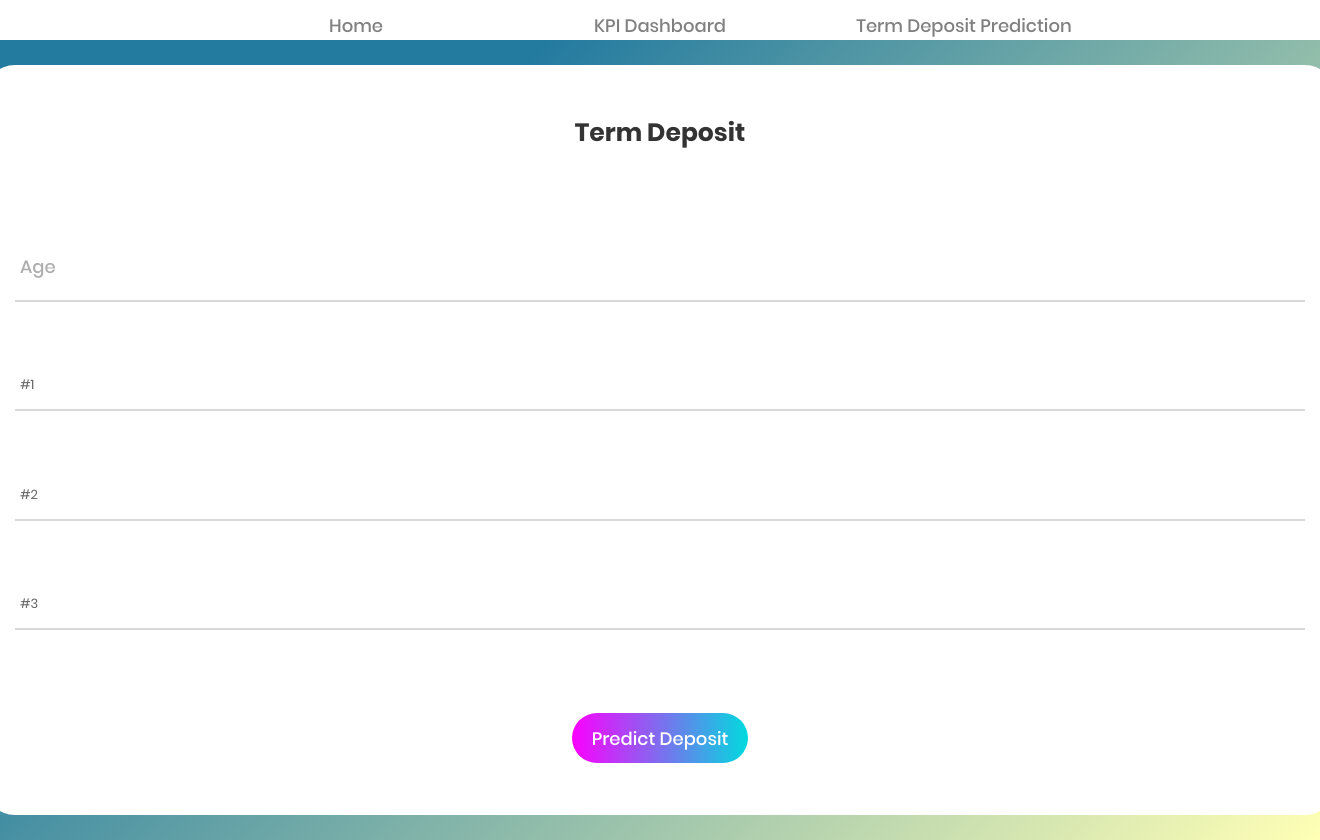
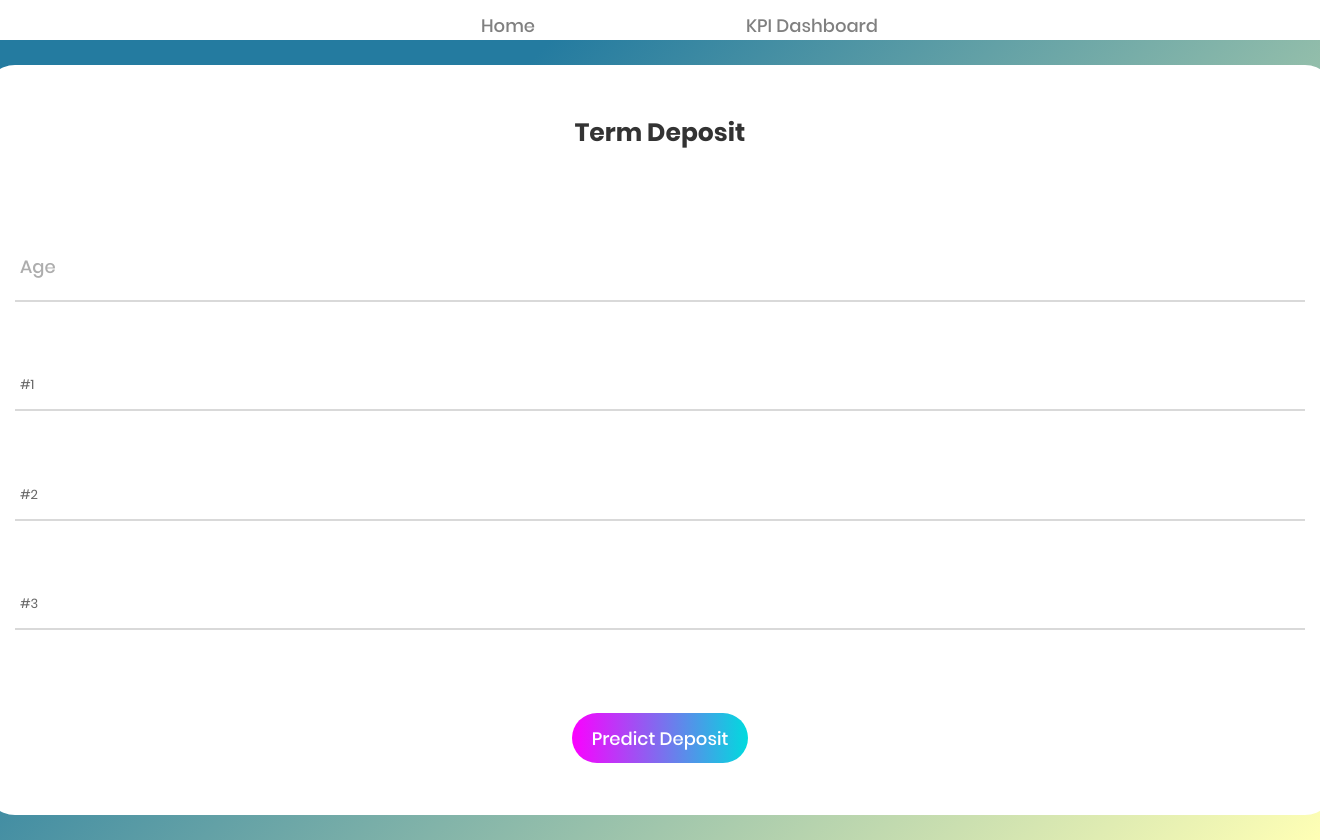
Before and after one commit to CibhiBaskar/Bank-Performance-Dashboard, a Flask app: page /predict in a window 1320 px wide. Run offline with Flask 2, Linux system fonts and the light colour scheme; some libraries are stand-ins or nearby versions.

Commit message:
Update layout.html

```diff
--- a/templates/layout.html
+++ b/templates/layout.html
@@ -34,9 +34,6 @@
                 <button id="button2">
                     <p><a class="contact200-form-btn" href="{{ url_for('dashboard') }}">KPI Dashboard</a></p>
                 </button>
-                <button id="button3">
-                    <p><a class="contact200-form-btn" href="{{ url_for('predict') }}">Term Deposit Prediction</a></p>
-                </button>
             </div>
         </nav>
         <div class="content">
```
